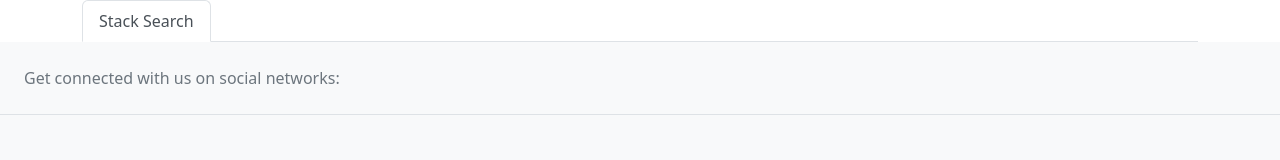
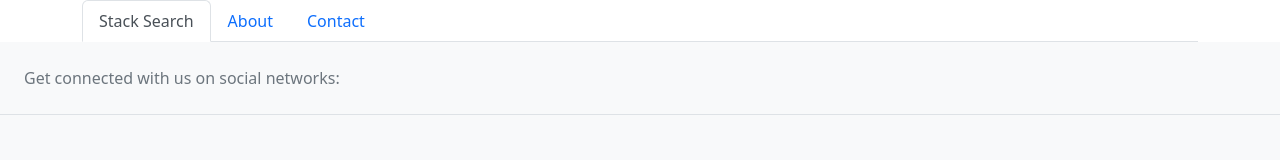
Before and after one commit to Shree9/stack-search-app, an Angular app: page / in a window 1280 px wide. Shown: the top 160 px of the page. Built offline with nearby package versions, Linux system fonts and the light colour scheme.

Commit message:
adding routing for about and link for contact

```diff
--- a/src/app/app.component.html
+++ b/src/app/app.component.html
@@ -1,5 +1,5 @@
 <app-navbar></app-navbar>
 
-
+<router-outlet></router-outlet>
 
 <app-footer></app-footer>
--- a/src/components/navbar/navbar.component.html
+++ b/src/components/navbar/navbar.component.html
@@ -3,6 +3,15 @@
       <li ngbNavItem routerLink="/">
         <a ngbNavLink>Stack Search</a>
       </li>
+
+      <li ngbNavItem routerLink="/about">
+        <a ngbNavLink>About</a>
+      </li>
+
+      <li ngbNavItem>
+        <a ngbNavLink>Contact</a>
+      </li>
+
     </ul>
     <div  [ngbNavOutlet]="nav"></div>
 </div>
--- /dev/null
+++ b/src/routing/app-routing.module.ts
@@ -0,0 +1,14 @@
+import {NgModule} from '@angular/core';
+import { Routes, RouterModule } from '@angular/router';
+import { AboutComponent } from 'src/components/about/about.component';
+
+const routes : Routes = [
+    {path: 'about', component: AboutComponent },
+]
+
+@NgModule ({
+    imports: [RouterModule.forRoot(routes)],
+    exports: [RouterModule]
+})
+
+export class AppRoutingModule {}
```
Also changed, not shown: src/app/app.module.ts (+4 -3 lines).
